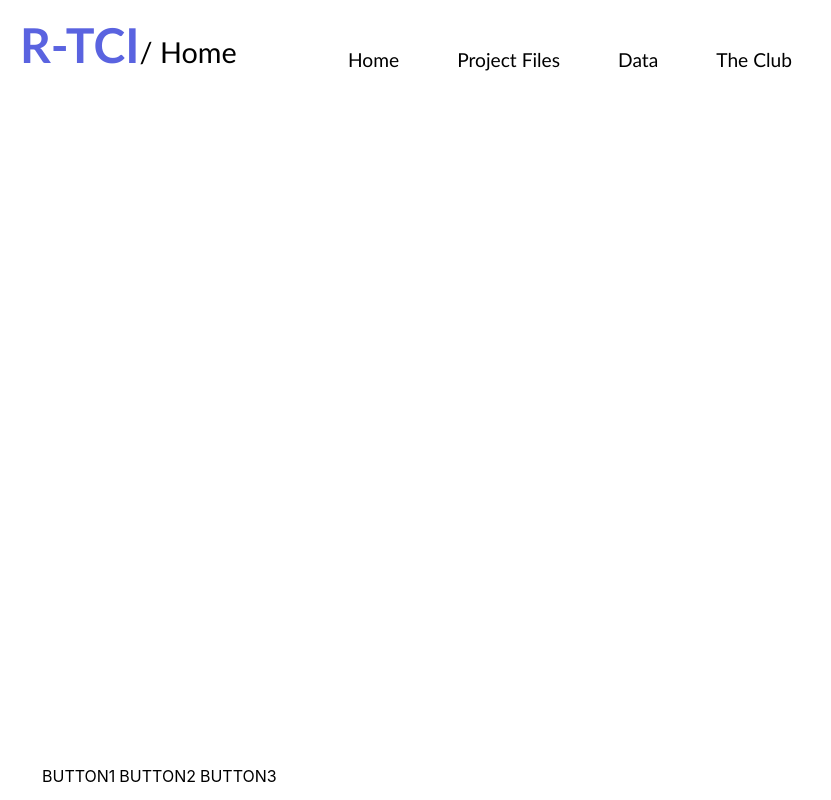
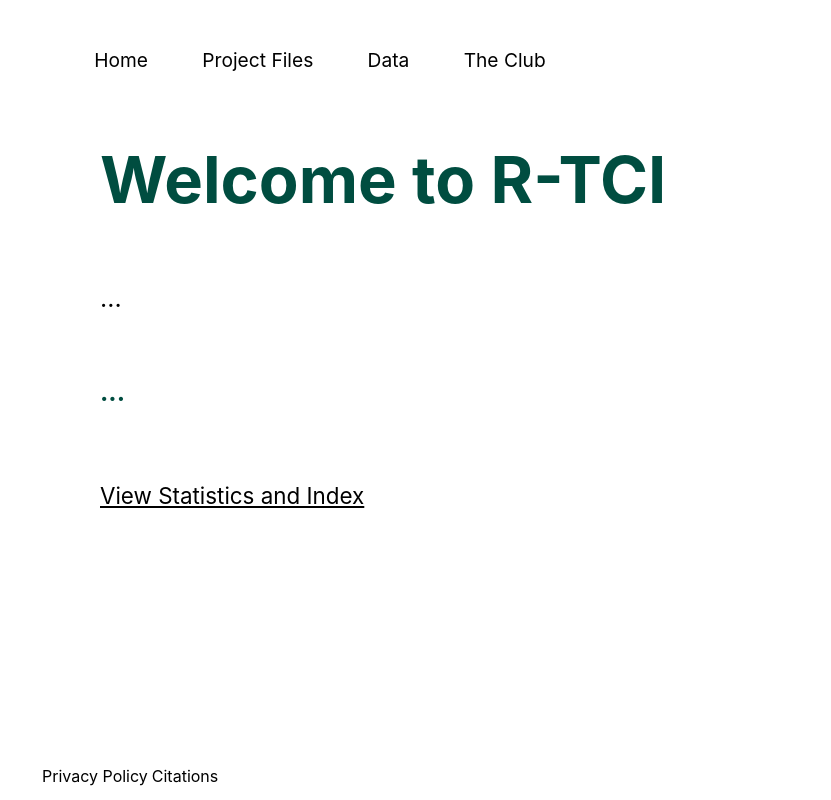
Before and after one commit to EphraimJZimmerman/climate-change-visualizations, a Next.js app: page / in a window 1280 px wide. Shown: the whole page, without its empty margins (0-831 px from the left). Built offline with nearby package versions, Linux system fonts and the light colour scheme.

Commit message:
Preliminary foundation to introduction page

```diff
--- a/pages/components/Footer.js
+++ b/pages/components/Footer.js
@@ -1,3 +1,21 @@
+/**
+
+                  *
+                * *
+              * * *
+            * * * *
+          * * * * *
+        * * * * * *
+      * * * * * * *
+
+  BRANDEIS QUANT CLUB
+  Author: Ming Wang
+  Spring 2022
+
+ */
+
+
+
 import React from 'react'
 import navigationStyles from '../../styles/Navigation.module.css'
 
@@ -5,9 +23,9 @@ const Footer = () => {
   return (<>
     <footer className={navigationStyles.footer}>
       <ul className={navigationStyles.footerButtonAll}>
-        <li className={navigationStyles.footerButton}>BUTTON1</li>
-        <li className={navigationStyles.footerButton}>BUTTON2</li>
-        <li className={navigationStyles.footerButton}>BUTTON3</li>
+        <li className={navigationStyles.footerButton}>Privacy Policy</li>
+        <li className={navigationStyles.footerButton}>Citations </li>
+        {/* <li className={navigationStyles.footerButton}>BUTTON3</li> */}
       </ul>
     </footer>
     </>)
--- a/pages/components/NavBar.js
+++ b/pages/components/NavBar.js
@@ -13,11 +13,12 @@ function NavBar() {
       <div className="navbar"></div>
       <header className={navigationStyles.allHeader}>
       <div className={navigationStyles.logo}>
-          <Link href="">
+          {/* <Link href=""> */}
             {/* <Image src="/small_logo.jpg" height={120} width={120} /> */}
-            <a className={navigationStyles.titleLarge}>R-TCI</a>
-          </Link>
-          <h1 className={navigationStyles.dash}>/</h1>
+            {/* <a className={navigationStyles.titleLarge}>(R)TCI</a> */}
+          {/* </Link> */}
+
+          {/* <h1 className={navigationStyles.dash}> /</h1> */}
           <h1 onClick={showSidebar} className={navigationStyles.subTitle}> Home</h1>
       </div>
       <div className={sidebar ? navigationStyles.navContainerActive : navigationStyles.navContainer}>
--- a/pages/index.js
+++ b/pages/index.js
@@ -5,7 +5,9 @@ import Image from 'next/image'
 import Head from "next/head";
 import NavBar from './components/NavBar';
 import Footer from './components/Footer';
-import {BrowserRouter, Route, Routes} from "react-router-dom";
+import Link from 'next/link'
+
+import { BrowserRouter, Route, Routes } from "react-router-dom";
 /*
 TASK:
 NAVIGATION for Week of March 28th, 2022
@@ -22,20 +24,45 @@ export default function Home() {
   return (<>
 
     <Head>
-      <title>R-TCI | Home</title>
+      <title>R-TCI | Introduction</title>
       <meta name="viewport" content="width=device-width"></meta>
     </Head>
+
     <NavBar />
-    {/* <BrowserRouter>
 
-      <Routes>
-        <Route index element={<div>home</div>}/>
-      </Routes>
-    </BrowserRouter> */}
+    <body className={styles.body}>
 
-       {/* <body>
-    </body> */}
+      <br />
+      <h1 className={styles.mainTitle}>Welcome to R-TCI</h1>
 
+
+      <p className={styles.para}>
+        ...
+      </p>
+
+      <p className={styles.paraColor}>
+        ...
+
+      </p>
+
+
+      <a className={styles.next}>
+
+
+        View Statistics and Index
+        {/*
+        <svg xmlns="http://www.w3.org/2000/svg" width="35" height="20" fill="currentColor" class="bi bi-arrow-right" viewBox="0 0 16 13">
+          <path fill-rule="evenodd" d="M1 8a.5.5 0 0 1 .5-.5h11.793l-3.147-3.146a.5.5 0 0 1 .708-.708l4 4a.5.5 0 0 1 0 .708l-4 4a.5.5 0 0 1-.708-.708L13.293 8.5H1.5A.5.5 0 0 1 1 8z" />
+        </svg> */}
+
+      </a>
+
+      {/*
+      <Link href="/">
+        <a className={styles.subLargeTitle}>What was our technical goal in developing this website?</a>
+      </Link> */}
+
+    </body>
     <Footer />
 
 
--- a/styles/Home.module.css
+++ b/styles/Home.module.css
@@ -1,3 +1,53 @@
 .title {
     font-size: 50px;
 }
+
+.body {
+    margin-left: 100px;
+}
+.mainTitle {
+
+    font-size: 65px;
+    margin-top: 120px;
+    color: #004D40;
+    margin-bottom: 15px;
+
+}
+
+.subLargeTitle {
+    /* margin-top: -30px; */
+    font-size: 20px;
+    text-decoration: underline;
+    /* color: #FF8A65; */
+
+
+}
+
+.para, .paraColor {
+    /* line-height: 40px; */
+    margin-top: 4rem;
+    font-size: 25px;
+    width: 80%;
+
+}
+
+.paraColor {
+    font-weight: bolder;
+    color: #004D40;
+
+}
+
+.next {
+
+    background: none;
+    cursor: pointer;
+    padding-top: 50px;
+
+    display: inline-block;
+
+    font-size: 1.4rem;
+
+    color: black;
+    /* font-weight: bold; */
+    text-decoration: underline;
+}
--- a/styles/Navigation.module.css
+++ b/styles/Navigation.module.css
@@ -15,8 +15,6 @@
 */
 .allHeader {
   font-size: 2rem;
-  font-family: "Trebuchet MS", "Lucida Sans Unicode", "Lucida Grande",
-    "Lucida Sans", Arial, sans-serif;
   position: fixed;
   width: 100%;
   align-items: center;
@@ -31,7 +29,7 @@
   height: 100%;
   justify-content: space-evenly;
   /* border: solid red; */
-  margin-left: 250px;
+  /* margin-left:20%; */
   /* margin-top: 52px; */
 }
 .cross {
@@ -50,20 +48,23 @@
   width: 250px;
   height: 100%;
   position: absolute;
-  margin-left: 20px;
+  /* margin-left: 20px; */
 }
 .subTitle,
 .dash {
+
   display: inline;
+  display: none;
   font-size: 1.8rem;
   color: black;
   font-weight: normal;
 }
 .titleLarge {
+  padding-left: 50px;
   font-size: 3rem;
   font-weight: 500;
   font-weight: bold;
-  color: #5a63e0;
+  color: #ff9925;
 }
 .titleLarge:hover {
   border-bottom: black solid 2px;
@@ -151,10 +152,11 @@
     padding-right: 1%;
   }
   .subTitle {
-    font-size: 2rem;
+    font-size: 1.5rem;
     display: inline;
     color: black;
     font-weight: normal;
+    display: inline;
   }
   .dash {
     font-size: 1.7rem;
```
Also changed, not shown: page.js (renamed from pages/page.js).
